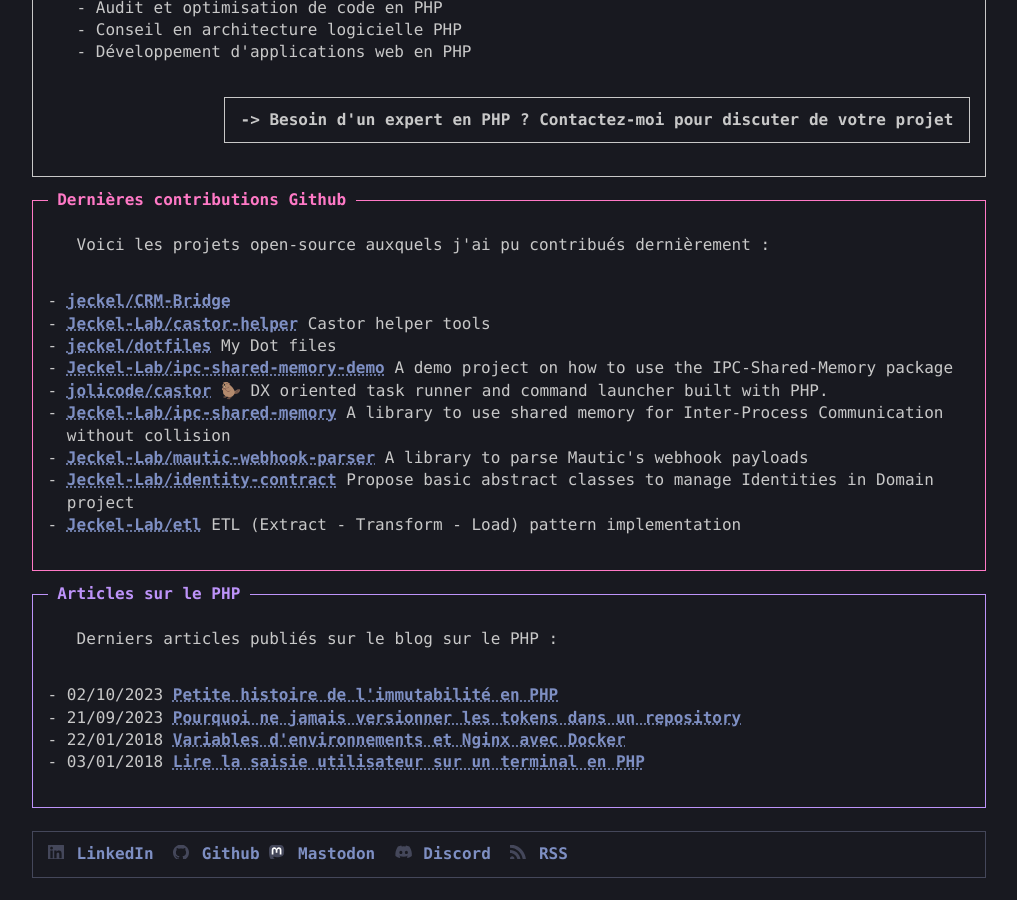
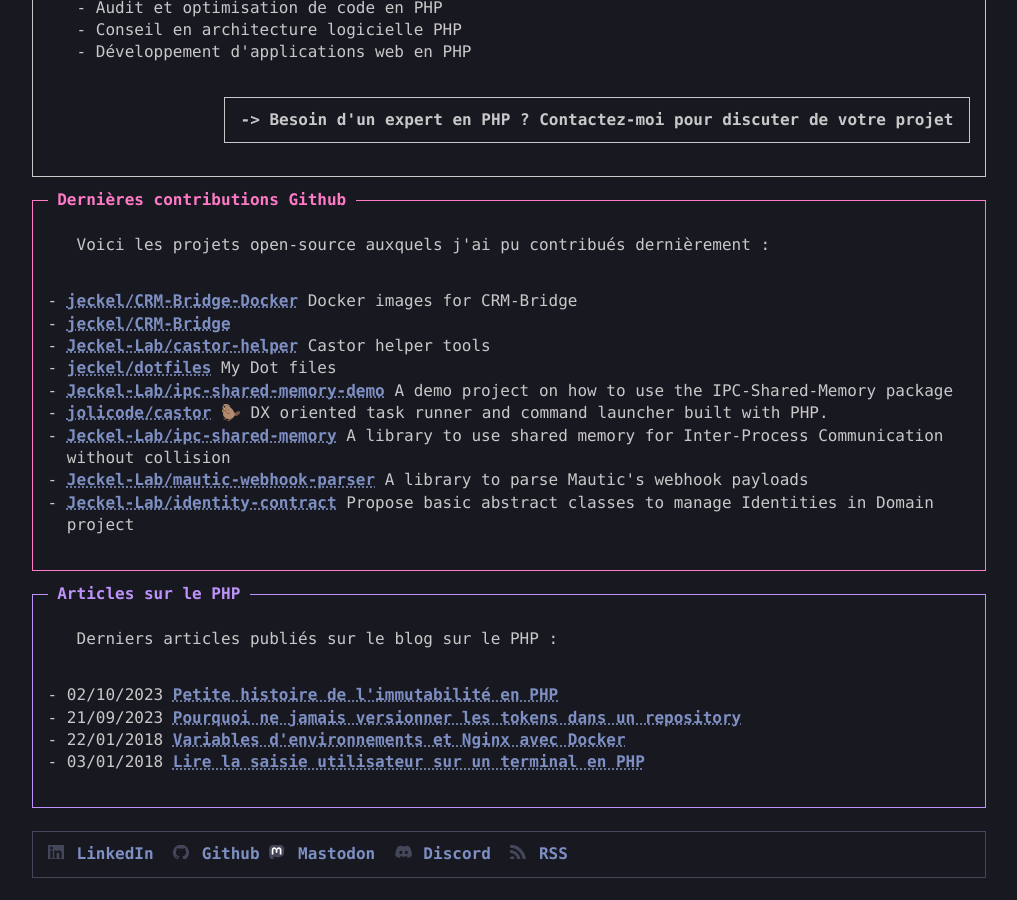
Before and after one commit to Jeckel-Lab/Jeckel-Lab.github.io, a Jekyll site: the page built from expert-php.html, in a window 1280 px wide and 900 px high, scrolled down 1239 px. Shown: the whole window, without its empty margins (131-1148 px from the left). Built offline with Jekyll 4.4.1, drawn with Linux system fonts in a browser that asks for light colours.

Commit message:
Update github data

```diff
--- a/_data/github.yml
+++ b/_data/github.yml
@@ -1,4 +1,9 @@
 recent_contributions:
+
+    - name: jeckel/CRM-Bridge-Docker
+      description: "Docker images for CRM-Bridge"
+      url: https://github.com/jeckel/CRM-Bridge-Docker
+      occurred: 2024-02-19 08:00:00 &#43;0000 UTC
 
     - name: jeckel/CRM-Bridge
       description: ""
@@ -44,11 +49,6 @@ recent_contributions:
       description: "Propose basic abstract classes to manage Identities in Domain project"
       url: https://github.com/Jeckel-Lab/identity-contract
       occurred: 2023-10-16 07:00:00 &#43;0000 UTC
-
-    - name: Jeckel-Lab/etl
-      description: "ETL (Extract - Transform - Load) pattern implementation"
-      url: https://github.com/Jeckel-Lab/etl
-      occurred: 2023-10-13 07:00:00 &#43;0000 UTC
 
 recent_pull_requests:
 
@@ -196,6 +196,11 @@ recent_stars:
 
 recent_repos:
 
+    - name: jeckel/CRM-Bridge-Docker
+      description: "Docker images for CRM-Bridge"
+      url: https://github.com/jeckel/CRM-Bridge-Docker
+      stars: 0
+
     - name: jeckel/CRM-Bridge
       description: ""
       url: https://github.com/jeckel/CRM-Bridge
@@ -240,8 +245,3 @@ recent_repos:
       description: "Collection of codeception helpers to help Gherkin BDD tests"
       url: https://github.com/jeckel/codeception-gherkin-contexts
       stars: 3
-
-    - name: jeckel/docker-php-test
-      description: "Collection of docker PHP image dedicated for tests and CI"
-      url: https://github.com/jeckel/docker-php-test
-      stars: 1
```
